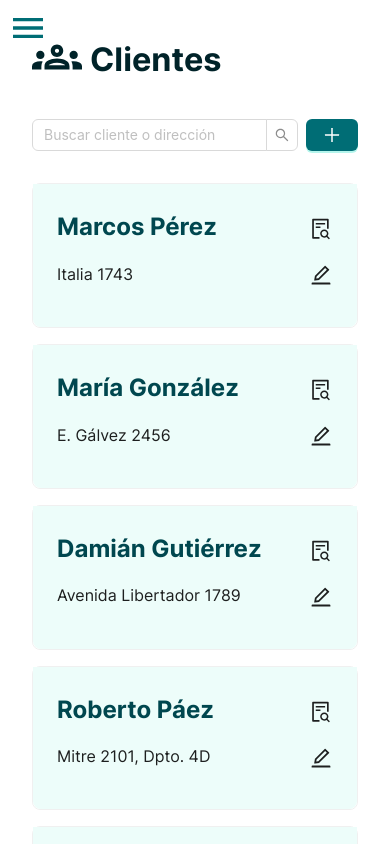
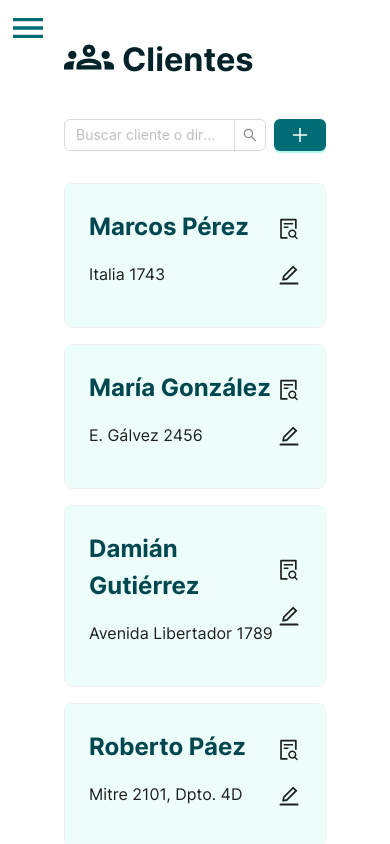
Before and after one commit to TomySanchez/lnz10_recentia-project, a React (Vite) app: page /clientes in a window 390 px wide. Built offline with nearby package versions, Linux system fonts and the light colour scheme; sample sign-in values are in the browser's storage.

Commit message:
change: Cambios en layout

```diff
--- a/src/layouts/layouts.css
+++ b/src/layouts/layouts.css
@@ -159,7 +159,7 @@
 @media (max-width: 500px) {
   .main-layout-content {
     /* background-color: var(--light-extra-color); */
-    padding: 32px;
+    padding: 32px 64px;
     overflow-y: auto;
     height: 100vh;
   }
```
